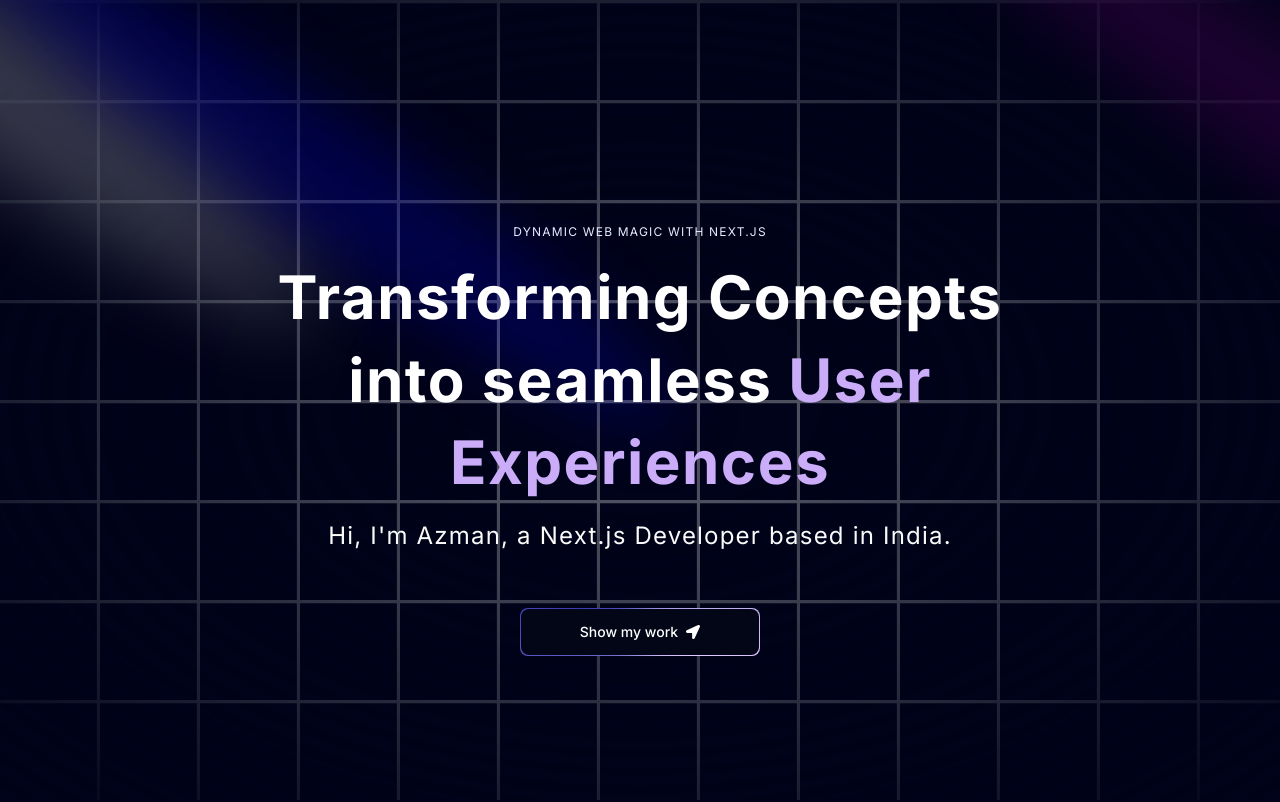
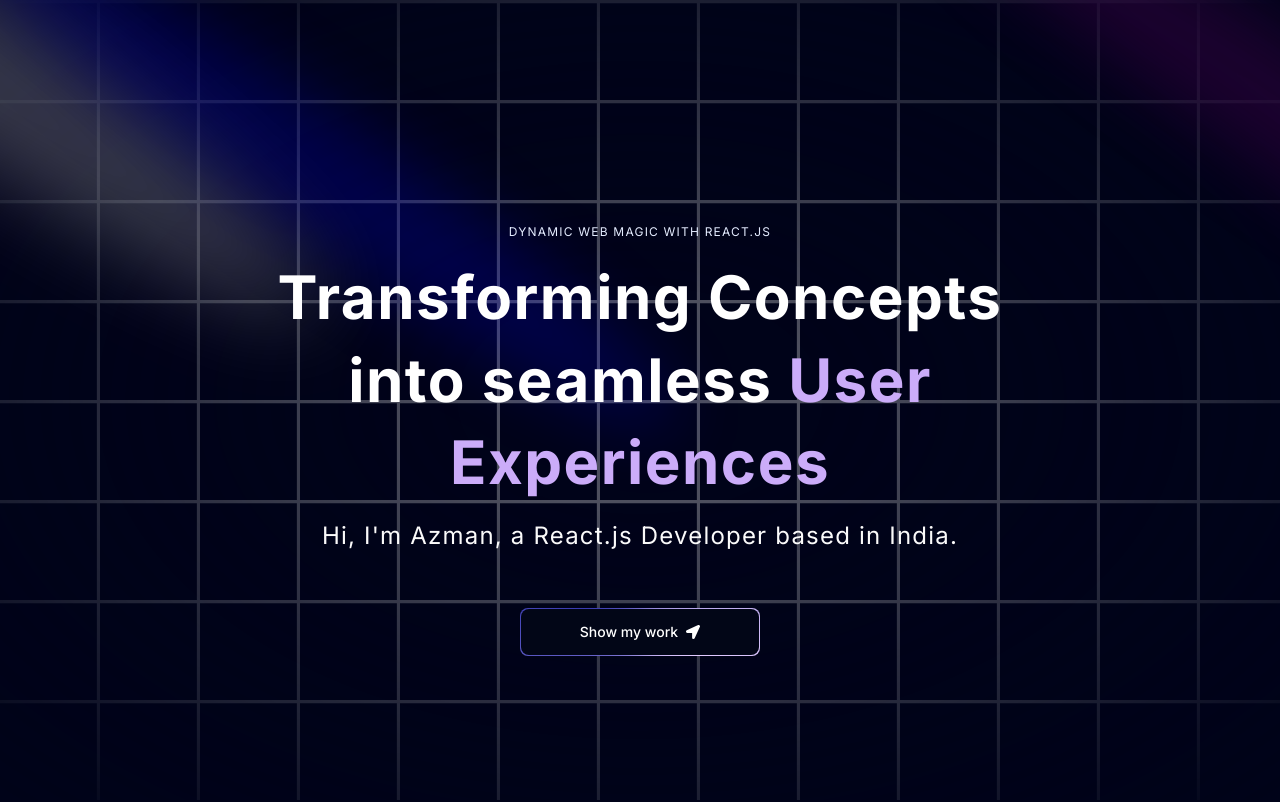
Before and after one commit to Azman-Idrisi/PortFolio, a Next.js app: page / in a window 1280 px wide. Shown: the top 802 px of the page. Built offline with nearby package versions, Linux system fonts and the light colour scheme.

Commit message:
Bugs fixed

```diff
--- a/components/Hero.tsx
+++ b/components/Hero.tsx
@@ -5,8 +5,6 @@ import { Spotlight } from "./ui/Spotlight";
 import { TextGenerateEffect } from "./ui/TextGenerateEffect";
 import MagicButton from "./ui/MagicButton";
 import { FaLocationArrow } from "react-icons/fa";
-
-
 
 const Hero = () => {
   return (
@@ -29,7 +27,7 @@ const Hero = () => {
       <div className="flex justify-center relative my-20 z-10">
         <div className="max-w-[89vw] md:max-w-2xl lg:max-w-[60vw] flex flex-col items-center justify-center">
           <p className="uppercase tracking-widest text-xs text-center text-blue-100 max-w-80">
-            Dynamic Web Magic with Next.js
+            Dynamic Web Magic with React.js
           </p>
 
           <TextGenerateEffect
@@ -37,7 +35,7 @@ const Hero = () => {
             words="Transforming Concepts into seamless User Experiences"
           />
           <p className="text-center md:tracking-wider mb-4 text-sm md:text-lg lg:text-2xl">
-            Hi, I&apos;m Azman, a Next.js Developer based in India.
+            Hi, I&apos;m Azman, a React.js Developer based in India.
           </p>
           <a href="#about">
             <MagicButton
```
Also changed, not shown: app/page.tsx (line endings or trailing spaces).
